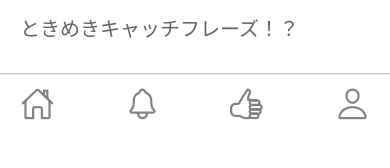
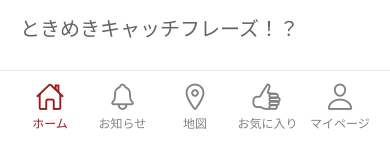
Before and after one commit to Vermouth117/Senior-Project_React-Native, a React Native app: screen / in a window 390 px wide. Shown: the part 686-854 px from the top of the page. Built offline with nearby package versions, Linux system fonts and the light colour scheme.

Commit message:
footer change coloring

```diff
--- a/App.tsx
+++ b/App.tsx
@@ -1,30 +1,30 @@
+import { StatusBar } from "expo-status-bar";
+import { memo, useState } from "react";
+import { Dimensions, StyleSheet, Text, TextInput, View } from "react-native";
+import Icon from "react-native-vector-icons/Ionicons";
 
-import { StatusBar } from 'expo-status-bar';
-import { memo, useState } from 'react';
-import { Dimensions, StyleSheet, Text, TextInput, View } from 'react-native';
-import Icon from 'react-native-vector-icons/Ionicons';
+import TinderSwipe from "./components/home/TinderSwipe";
+import Favorites from "./components/favorites/Page";
+import Footer from "./components/Footer";
+import { cards } from "./data/cards";
+import Map from "./components/map/Map";
 
-import TinderSwipe from './components/home/TinderSwipe';
-import Favorites from './components/favorites/Page';
-import Footer from './components/Footer';
-import { cards } from './data/cards';
-import Map from './components/map/Map';
-
-const SCREEN_HEIGHT = Dimensions.get('window').height;
-const SCREEN_WIDTH = Dimensions.get('window').width;
+const SCREEN_HEIGHT = Dimensions.get("window").height;
+const SCREEN_WIDTH = Dimensions.get("window").width;
 
 const App = () => {
-
   const [page, setPage] = useState("home");
 
   return (
     <View style={styles.container}>
-
-      {page === "home" &&
+      {page === "home" && (
         <View>
           <View style={styles.header}>
             <Icon name="search-outline" style={styles.headerIcon} />
-            <TextInput placeholder="キーワード検索" style={styles.headerTextInput} />
+            <TextInput
+              placeholder="キーワード検索"
+              style={styles.headerTextInput}
+            />
             <Icon name="menu-outline" style={styles.headerIcon} />
           </View>
           <View style={styles.main}>
@@ -34,15 +34,11 @@ const App = () => {
             ))}
           </View>
         </View>
-      }
+      )}
 
-      {page === "notice" &&
-        <Map />
-      }
+      {page === "map" && <Map />}
 
-      {page === "favorites" &&
-        <Favorites />
-      }
+      {page === "favorites" && <Favorites />}
 
       <Footer setPage={setPage} />
 
@@ -54,17 +50,17 @@ const App = () => {
 const styles = StyleSheet.create({
   container: {
     flexGrow: 1,
-    backgroundColor: 'white',
+    backgroundColor: "white",
   },
   header: {
-    flexDirection: 'row',
-    backgroundColor: 'white',
-    justifyContent: 'space-between',
+    flexDirection: "row",
+    backgroundColor: "white",
+    justifyContent: "space-between",
     margin: 10,
     padding: 10,
     top: 50,
     borderRadius: 30,
-    shadowColor: 'rgb(200, 200, 200)',
+    shadowColor: "rgb(200, 200, 200)",
     shadowOffset: {
       width: 0,
       height: 1,
@@ -73,20 +69,20 @@ const styles = StyleSheet.create({
   },
   headerIcon: {
     fontSize: 30,
-    color: 'rgb(130, 130, 130)',
+    color: "rgb(130, 130, 130)",
   },
   headerTextInput: {
-    width: '70%',
+    width: "70%",
   },
   main: {
-    position: 'absolute',
+    position: "absolute",
     height: SCREEN_HEIGHT + 30,
     width: SCREEN_WIDTH,
     paddingBottom: 100,
   },
   mainText: {
-    position: 'absolute',
-    marginTop: Dimensions.get('window').height / 2,
+    position: "absolute",
+    marginTop: Dimensions.get("window").height / 2,
     marginHorizontal: 150,
   },
 });
--- a/components/Footer.tsx
+++ b/components/Footer.tsx
@@ -1,26 +1,144 @@
-
-import { Dispatch, SetStateAction, memo } from 'react';
-import { StyleSheet, View,  TouchableOpacity } from 'react-native';
-import Icon from 'react-native-vector-icons/Ionicons';
+import { Dispatch, SetStateAction, memo, useState } from "react";
+import { StyleSheet, View, TouchableOpacity, Text } from "react-native";
+import Icon from "react-native-vector-icons/Ionicons";
 
 type Props = {
   setPage: Dispatch<SetStateAction<string>>;
-}
+};
 
 const Footer: React.FC<Props> = memo(({ setPage }) => {
+  const [selectedIcon, setSelectedIcon] = useState("home");
+  const handleIconPress = (page: string) => {
+    setSelectedIcon(page);
+    setPage(page);
+  };
+
   return (
     <View style={styles.footer}>
-      <TouchableOpacity onPress={() => setPage("home")}>
-        <Icon name="home-outline" style={styles.footerIcon} />
+      {/* ホームボタン */}
+      <TouchableOpacity
+        onPress={() => handleIconPress("home")}
+        style={styles.iconContainer}
+      >
+        <Icon
+          name="home-outline"
+          style={[
+            styles.footerIcon,
+            {
+              color: selectedIcon === "home" ? "#9e1b1b" : "rgb(130, 130, 130)",
+            },
+          ]}
+        />
+        <Text
+          style={[
+            styles.text,
+            {
+              color: selectedIcon === "home" ? "#9e1b1b" : "rgb(130, 130, 130)",
+            },
+          ]}
+        >
+          ホーム
+        </Text>
       </TouchableOpacity>
-      <TouchableOpacity onPress={() => setPage("notice")}>
-        <Icon name="notifications-outline" style={styles.footerIcon} />
+
+      {/* お知らせボタン */}
+      <TouchableOpacity onPress={() => {}} style={styles.iconContainer}>
+        <Icon
+          name="notifications-outline"
+          style={[
+            styles.footerIcon,
+            {
+              color: selectedIcon === "" ? "#9e1b1b" : "rgb(130, 130, 130)",
+            },
+          ]}
+        />
+        <Text
+          style={[
+            styles.text,
+            {
+              color: selectedIcon === "" ? "#9e1b1b" : "rgb(130, 130, 130)",
+            },
+          ]}
+        >
+          お知らせ
+        </Text>
       </TouchableOpacity>
-      <TouchableOpacity onPress={() => setPage("favorites")}>
-        <Icon name="thumbs-up-outline" style={styles.footerIcon} />
+
+      {/* 地図ボタン */}
+      <TouchableOpacity
+        onPress={() => handleIconPress("map")}
+        style={styles.iconContainer}
+      >
+        <Icon
+          name="location-outline"
+          style={[
+            styles.footerIcon,
+            {
+              color: selectedIcon === "map" ? "#9e1b1b" : "rgb(130, 130, 130)",
+            },
+          ]}
+        />
+        <Text
+          style={[
+            styles.text,
+            {
+              color: selectedIcon === "map" ? "#9e1b1b" : "rgb(130, 130, 130)",
+            },
+          ]}
+        >
+          地図
+        </Text>
       </TouchableOpacity>
-      <TouchableOpacity onPress={() => {}}>
-        <Icon name="person-outline" style={styles.footerIcon} />
+
+      {/* お気に入りボタン */}
+      <TouchableOpacity
+        onPress={() => handleIconPress("favorites")}
+        style={styles.iconContainer}
+      >
+        <Icon
+          name="thumbs-up-outline"
+          style={[
+            styles.footerIcon,
+            {
+              color:
+                selectedIcon === "favorites" ? "#9e1b1b" : "rgb(130, 130, 130)",
+            },
+          ]}
+        />
+        <Text
+          style={[
+            styles.text,
+            {
+              color:
+                selectedIcon === "favorites" ? "#9e1b1b" : "rgb(130, 130, 130)",
+            },
+          ]}
+        >
+          お気に入り
+        </Text>
+      </TouchableOpacity>
+
+      {/* マイページボタン */}
+      <TouchableOpacity onPress={() => {}} style={styles.iconContainer}>
+        <Icon
+          name="person-outline"
+          style={[
+            styles.footerIcon,
+            {
+              color: selectedIcon === "" ? "#9e1b1b" : "rgb(130, 130, 130)",
+            },
+          ]}
+        />
+        <Text
+          style={[
+            styles.text,
+            {
+              color: selectedIcon === "" ? "#9e1b1b" : "rgb(130, 130, 130)",
+            },
+          ]}
+        >
+          マイページ
+        </Text>
       </TouchableOpacity>
     </View>
   );
@@ -28,21 +146,29 @@ const Footer: React.FC<Props> = memo(({ setPage }) => {
 
 const styles = StyleSheet.create({
   footer: {
-    flexDirection: 'row',
-    width: '100%',
-    backgroundColor: 'white',
-    justifyContent: 'space-between',
+    flexDirection: "row",
+    width: "100%",
+    backgroundColor: "rgb(255, 255, 255)",
+    justifyContent: "space-between",
     paddingVertical: 10,
-    paddingBottom: 35,
+    paddingBottom: 27,
     paddingHorizontal: 20,
-    position: 'absolute',
+    position: "absolute",
     bottom: 0,
     borderTopWidth: 1,
-    borderTopColor: 'rgb(230, 230, 230)',
+    borderTopColor: "rgb(230, 230, 230)",
+  },
+  iconContainer: {
+    flexDirection: "column",
+    alignItems: "center",
+    width: 60,
   },
   footerIcon: {
-    fontSize: 35,
-    color: 'rgb(130, 130, 130)',
+    fontSize: 30,
+  },
+  text: {
+    fontSize: 12,
+    color: "black",
   },
 });
 
```
Also changed, not shown: 1 other file (tests, documents, lock files or other folders).
